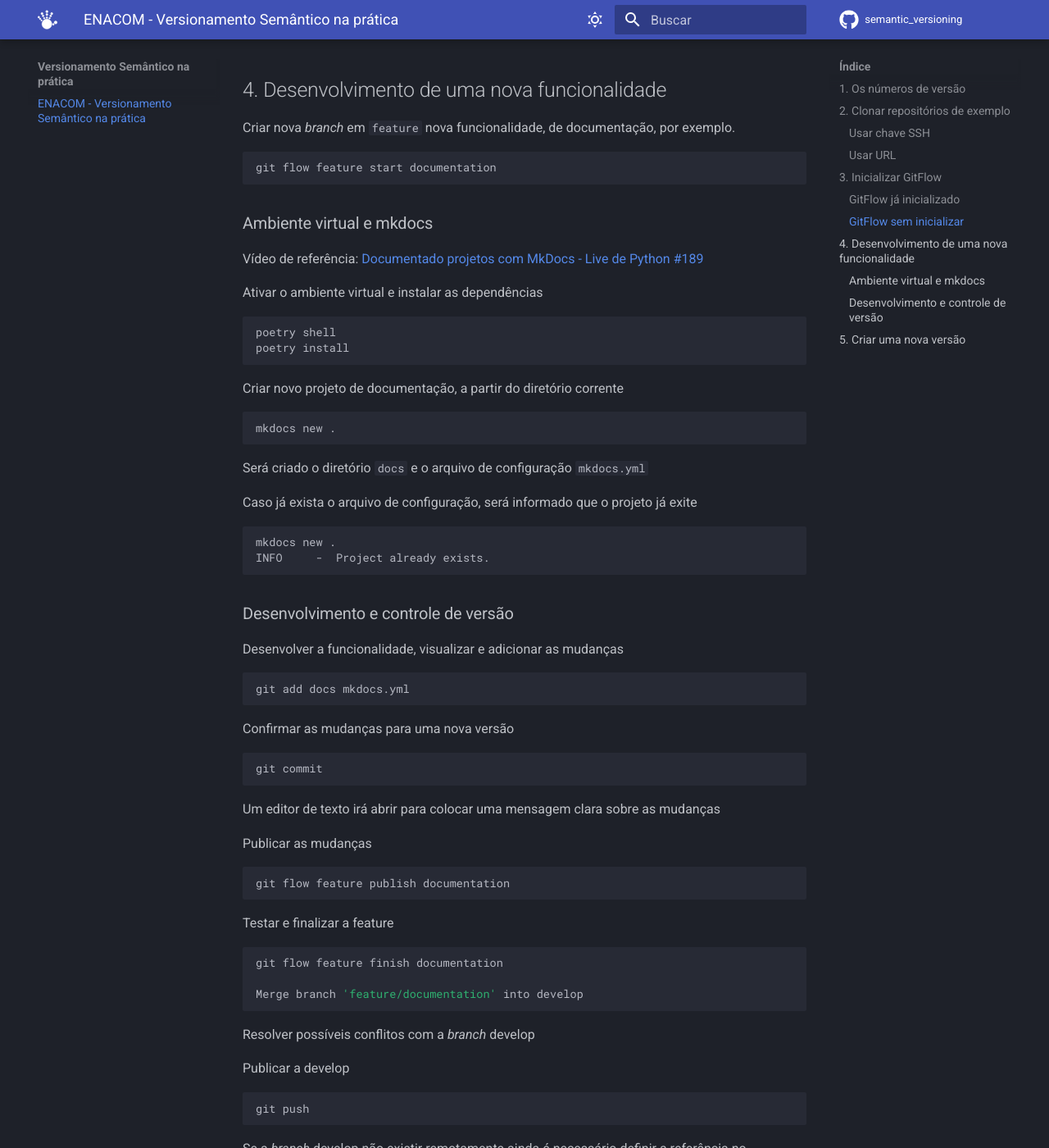
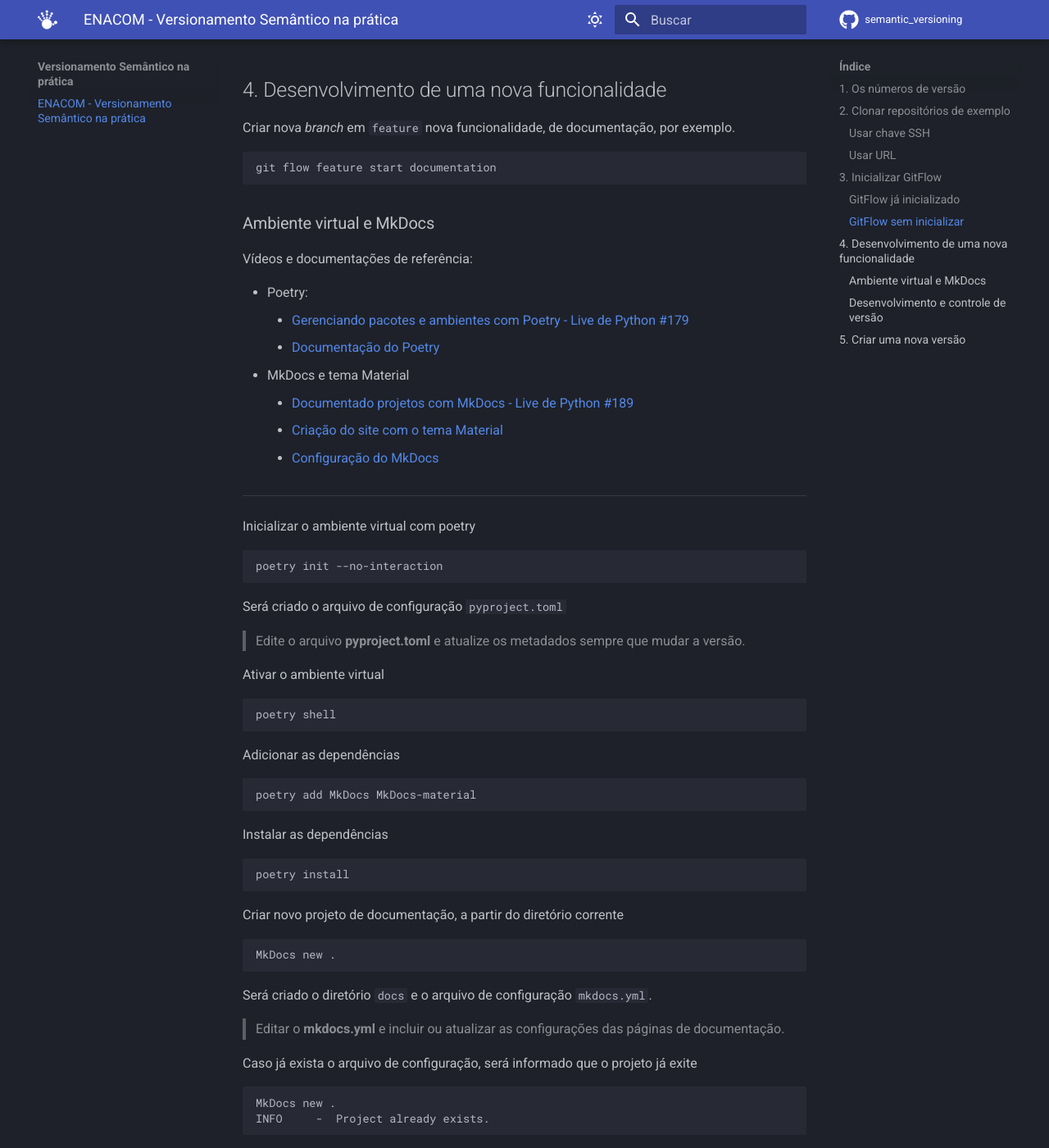
Before and after one commit to enacom/semantic_versioning, an MkDocs documentation site: the page built from docs/index.md, in a window 1280 px wide and 1400 px high, scrolled down 1802 px. Shown: the whole window at 82% size. Built offline with MkDocs 1.6.1 and Material for MkDocs 9.7.7, drawn with Linux system fonts in a browser that asks for light colours; comment, search, counter and statistics services are not loaded; some of the changed text lies outside the part shown.

Commit message:
Add references of documentation and videos

````diff
--- a/docs/index.md
+++ b/docs/index.md
@@ -82,26 +82,56 @@ Criar nova *branch* em `feature` nova funcionalidade, de documentação, por exe
 git flow feature start documentation
 ```
 
-### Ambiente virtual e mkdocs
-Vídeo de referência: [Documentado projetos com MkDocs - Live de Python #189](https://www.youtube.com/watch?v=GW6nAJ1NHUQ)
+### Ambiente virtual e MkDocs
+Vídeos e documentações de referência:
 
-Ativar o ambiente virtual e instalar as dependências
+- Poetry:
+    - [Gerenciando pacotes e ambientes com Poetry - Live de Python #179](https://www.youtube.com/watch?v=ZOSWdktsKf0)
+    - [Documentação do Poetry](https://python-poetry.org/docs/)
+- MkDocs e tema Material
+    - [Documentado projetos com MkDocs - Live de Python #189](https://www.youtube.com/watch?v=GW6nAJ1NHUQ)
+    - [Criação do site com o tema Material](https://squidfunk.github.io/mkdocs-material/creating-your-site/)
+    - [Configuração do MkDocs](https://www.mkdocs.org/user-guide/configuration/)
+
+---
+
+Inicializar o ambiente virtual com poetry
+```sh
+poetry init --no-interaction
+```
+Será criado o arquivo de configuração `pyproject.toml`
+
+> Edite o arquivo **pyproject.toml** e atualize os metadados sempre que mudar a versão.
+
+Ativar o ambiente virtual
 ```sh
 poetry shell
+```
+
+Adicionar as dependências
+```sh
+poetry add MkDocs MkDocs-material
+```
+
+Instalar as dependências
+```sh
 poetry install
 ```
 
 Criar novo projeto de documentação, a partir do diretório corrente
 ```sh
-mkdocs new .
+MkDocs new .
 ```
-Será criado o diretório `docs` e o arquivo de configuração `mkdocs.yml`
+Será criado o diretório `docs` e o arquivo de configuração `mkdocs.yml`.
+> Editar o **mkdocs.yml** e incluir ou atualizar as configurações das páginas de documentação.
 
 Caso já exista o arquivo de configuração, será informado que o projeto já exite
 ```sh
-mkdocs new .
+MkDocs new .
 INFO     -  Project already exists.
 ```
+
+Editar o arquivo `docs/index.md` com os dados principais da documentação. Criar outros arquivos no diretório `docs` para organizar melhor os assuntos.
 
 ### Desenvolvimento e controle de versão
 
@@ -114,7 +144,9 @@ Confirmar as mudanças para uma nova versão
 ```sh
 git commit
 ```
-Um editor de texto irá abrir para colocar uma mensagem clara sobre as mudanças
+Um editor de texto irá abrir para colocar uma mensagem clara sobre as mudanças.
+
+> Acesse [alterar o editor padrão do git](https://git-scm.com/book/en/v2/Customizing-Git-Git-Configuration/#_core_editor), caso queira mudar o editor para incluir as mensagem de *commit*.
 
 Publicar as mudanças
 ```sh
@@ -130,12 +162,12 @@ Merge branch 'feature/documentation' into develop
 
 Resolver possíveis conflitos com a *branch* develop
 
-Publicar a develop
+Publicar as mudanças na develop
 ```sh
 git push
 ```
 
-Se a *branch* develop não existir remotamente ainda é necessário definir a referência no repositório remoto
+Se a *branch* develop não existir remotamente será necessário definir a referência no repositório remoto
 ```sh
 git push --set-upstream origin develop
 ```
@@ -156,6 +188,8 @@ Publicar a nova *release*
 ```sh
 git flow release publish v0.1.0
 ```
+
+> Caso sejam necessárias correções, de acordo com o versionamento semântico temos que alterar o `patch` da versão. Exemplo: `v0.1.1`.
 
 Homologar a nova funcionalidade e finalizar a versão
 ```sh
````
Also changed, not shown: other parts of docs/index.md (+1 -1 lines).
